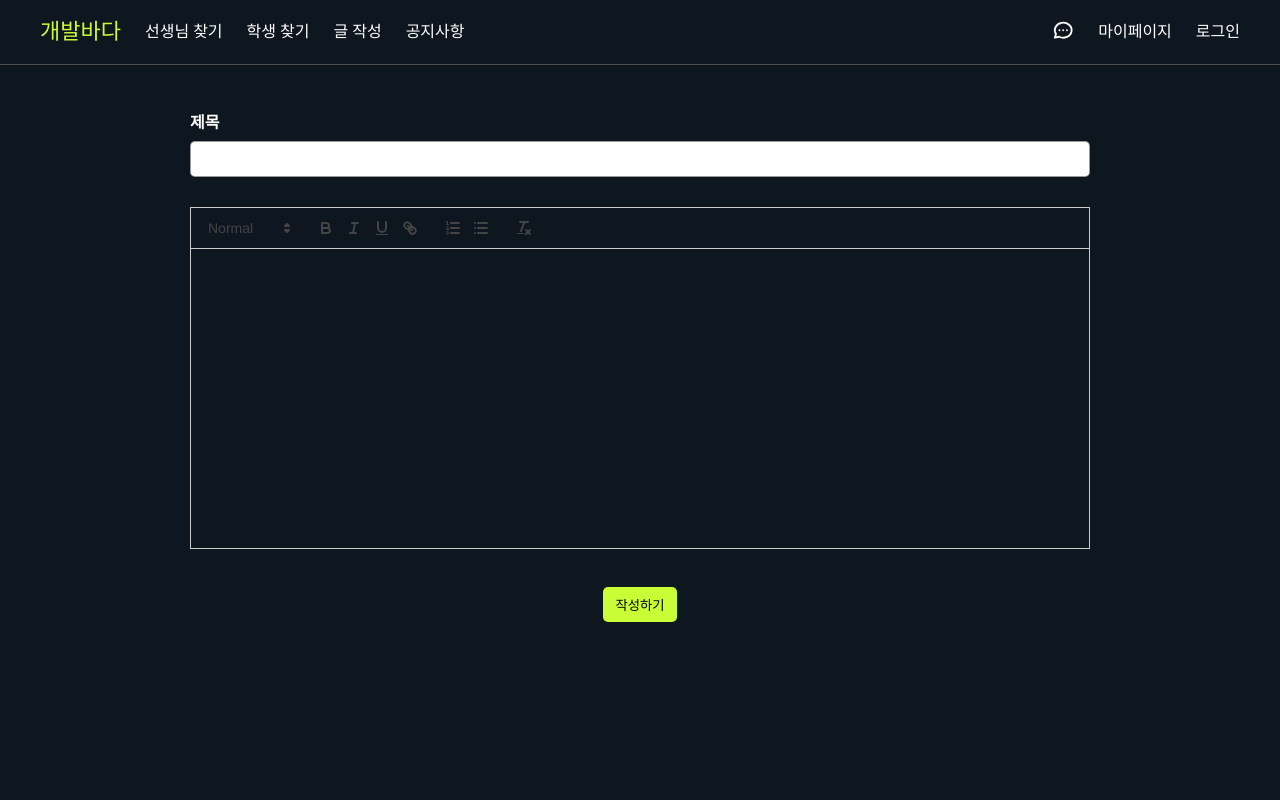
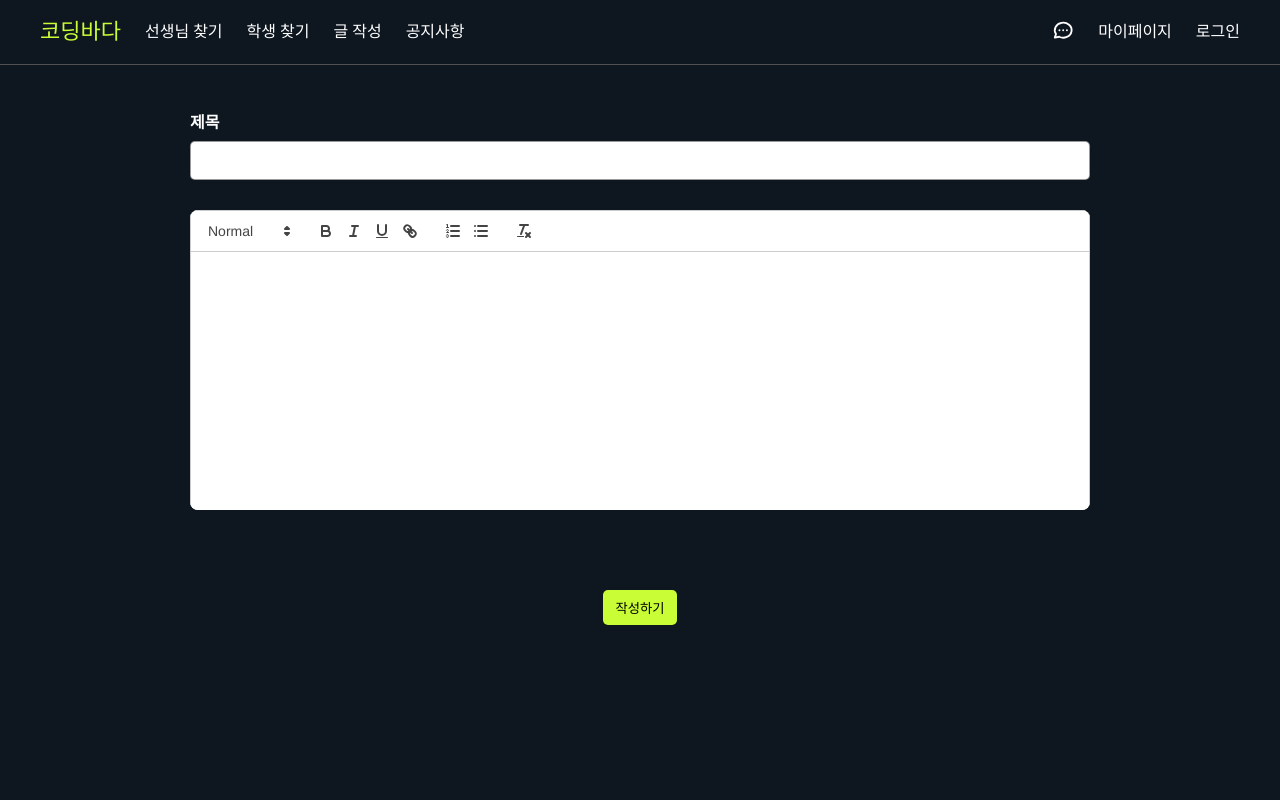
Before and after one commit to reignkk1/coding-tutoring-client, a React (Create React App) app: page /notice/write in a window 1280 px wide. Shown: the top 800 px of the page. Built offline with nearby package versions, Linux system fonts and the light colour scheme; no server answers; a web font is replaced by a local one.

Commit message:
style: 작성 페이지 스타일링

```diff
--- a/public/index.html
+++ b/public/index.html
@@ -27,7 +27,7 @@
       work correctly both with client-side routing and a non-root public URL.
       Learn how to configure a non-root public URL by running `npm run build`.
     -->
-    <title>개발바다 : 20만 과외 플랫폼</title>
+    <title>코딩바다 : 코딩 과외 플랫폼</title>
   </head>
   <body>
     <noscript>You need to enable JavaScript to run this app.</noscript>
--- a/src/App.tsx
+++ b/src/App.tsx
@@ -113,7 +113,7 @@ function App() {
         {
           path: "/write",
           element: <Write />,
-          loader: checkAuthLoader,
+          // loader: checkAuthLoader,
         },
         {
           path: "/notice/write",
--- a/src/components/layout/Header.tsx
+++ b/src/components/layout/Header.tsx
@@ -76,7 +76,7 @@ export default function Header() {
       <Container>
         <Nav>
           <Link to="/">
-            <Logo>개발바다</Logo>
+            <Logo>코딩바다</Logo>
           </Link>
           {menu.map((list) => (
             <Link key={list.item} to={list.to}>
--- a/src/components/write/Selector.tsx
+++ b/src/components/write/Selector.tsx
@@ -4,6 +4,7 @@ const Select = styled.select`
   padding: 8px;
   outline: none;
   margin-bottom: 20px;
+  border-radius: 5px;
 `;
 
 class SeletItem {
--- a/src/pages/FindPageEdit.tsx
+++ b/src/pages/FindPageEdit.tsx
@@ -27,11 +27,11 @@ const Container = styled.div`
 const TitleInput = styled.input`
   width: 100%;
   padding: 8px 10px;
-  font-size: 16px;
+
   border: 1px solid rgba(0, 0, 0, 0.4);
-  outline: none;
   border-radius: 5px;
   margin-bottom: 20px;
+
   &:focus {
     border-color: black;
   }
@@ -40,7 +40,7 @@ const TitleInput = styled.input`
 const Label = styled.label`
   display: block;
   margin-bottom: 10px;
-  font-weight: bold;
+  font-family: medium;
 `;
 
 const ButtonBox = styled.div`
--- a/src/pages/Notes.tsx
+++ b/src/pages/Notes.tsx
@@ -4,12 +4,12 @@ import { useRouteLoaderData, useNavigate } from "react-router-dom";
 import { useGetNotes } from "../api/note";
 import Wrapper from "../components/common/Wrapper";
 import Category from "../components/notes/Category";
-import Modal from "../components/common/Modal";
+// import Modal from "../components/common/Modal";
 export default function Notes() {
   const token = useRouteLoaderData("root");
   const [selected, setSelected] = useState("received");
   const navigate = useNavigate();
-  const [modal, setModal] = useState(false);
+  // const [modal, setModal] = useState(false);
   const changeSelected = (category: string) => {
     setSelected(category);
   };
@@ -26,14 +26,18 @@ export default function Notes() {
             <li>
               <span
                 onClick={() => {
-                  navigate(`/view/${note.senderId}`);
+                  if (selected === "sent") {
+                    navigate(`/view/${note.receiverId}`);
+                  } else {
+                    navigate(`/view/${note.senderId}`);
+                  }
                 }}
               >{`${
                 selected === "sent"
                   ? "to. " + note.receiverNickname
                   : "from. " + note.senderNickname
               }`}</span>
-              <button onClick={() => setModal(true)}>삭제</button>
+              <button>삭제</button>
               <p>{note.title}</p>
               <p>{note.content}</p>
             </li>
--- a/src/pages/Write.tsx
+++ b/src/pages/Write.tsx
@@ -27,11 +27,11 @@ const Container = styled.div`
 const TitleInput = styled.input`
   width: 100%;
   padding: 8px 10px;
-  font-size: 16px;
+
   border: 1px solid rgba(0, 0, 0, 0.4);
-  outline: none;
   border-radius: 5px;
   margin-bottom: 20px;
+
   &:focus {
     border-color: black;
   }
@@ -40,7 +40,7 @@ const TitleInput = styled.input`
 const Label = styled.label`
   display: block;
   margin-bottom: 10px;
-  font-weight: bold;
+  font-family: medium;
 `;
 
 const ButtonBox = styled.div`
--- a/src/styles/GlobalStyles.tsx
+++ b/src/styles/GlobalStyles.tsx
@@ -9,6 +9,7 @@ ${reset}
 // 여기에 스타일을 지정하시면 전역으로 적용 됩니다.
 
 .ql-editor{
+    background-color: #ffffff;
     font-size:18px;
 
 }
@@ -17,15 +18,22 @@ ${reset}
 
  }
 
+ .quill{
+    background-color: #ffffff;
+    border-radius: 0.5rem;
+    overflow: hidden;
+    font-family:regular;
+    color: #0e1620;
+ }
+
 
 * {
     box-sizing:border-box;
-
     &::-webkit-scrollbar {
      width: 0.5rem;
     }
     &::-webkit-scrollbar-thumb {
-     background-color: #c9fd35;
+     background-color: #7d7d7d;
      border-radius: 0.5rem;
     }
     &::-webkit-scrollbar-track {
@@ -82,13 +90,33 @@ a {
 }
 
 button{
-    font-family: medium;
+    font-family: regular;
     background-color: inherit;
     padding: 0;
     border: none;
     outline: none;
     cursor: pointer;
 }
+
+input{
+    font-family: regular;
+    font-size: 0.9rem;
+    border: none;
+    outline: none;
+
+    line-height: 1.3;
+
+    &::placeholder {
+    font-family: regular;
+    font-size: 0.9rem;
+  }
+}
+
+select{
+    font-family: regular;
+    font-size: 0.9rem;
+
+}
 `;
 
 export default GlobalStyles;
```
Also changed, not shown: 1 other file (tests, documents, lock files or other folders).
